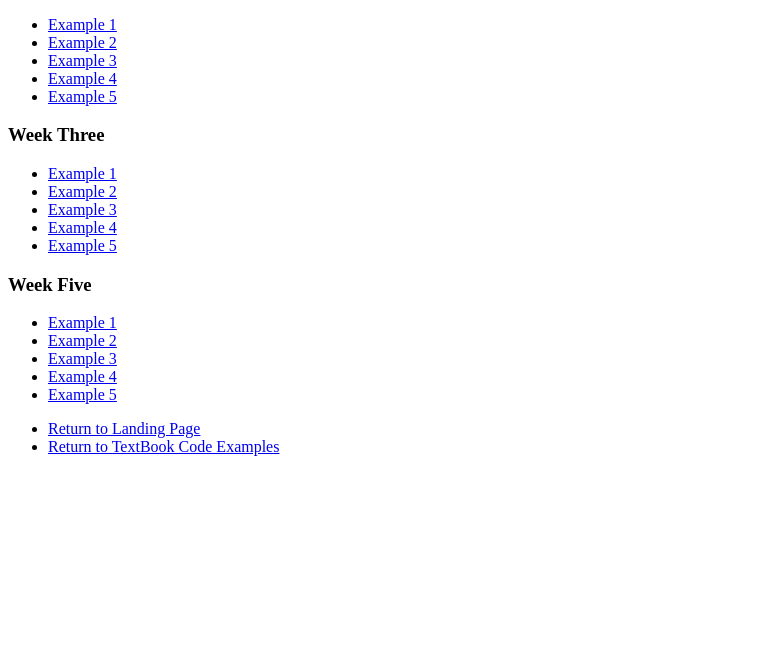
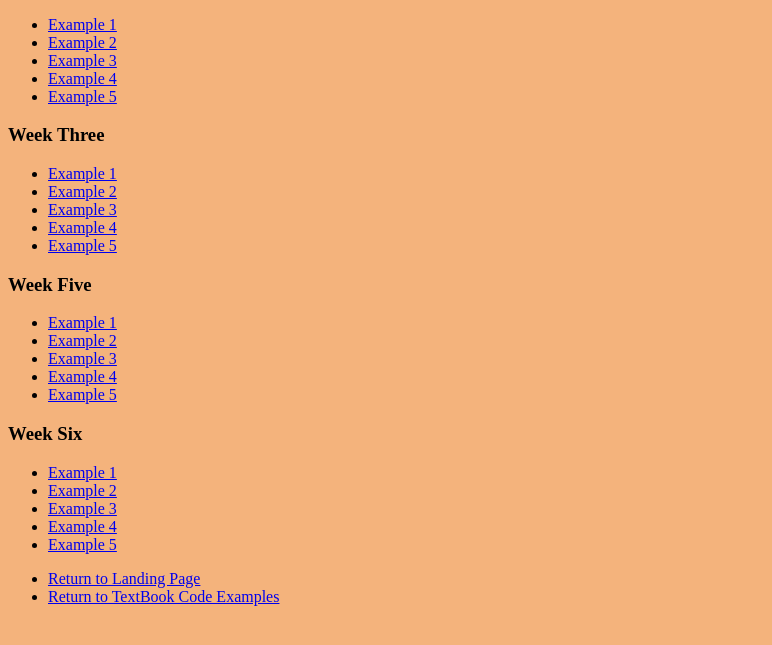
Before and after one commit to zachxjackson/INFM212, a plain HTML site: page textbook.html in a window 1280 px wide. Shown: the part 105-750 px from the top of the page, without its empty margins (0-772 px from the left). Drawn offline with Linux system fonts and the light colour scheme.

Commit message:
Add files via upload

```diff
--- a/textbook.html
+++ b/textbook.html
@@ -3,6 +3,7 @@
 <head>
 	<title> TextBook Examples </title>
 </head>
+<body bgcolor = "#F4B37C" >
 <body>
 
 <h1> INFM 212: Web Development (TextBook Examples) <h1>
@@ -42,6 +43,18 @@
 
 </ul>
 
+<h3> Week Six </h3>
+<ul>
+	<li> <a href ="labs/lab2.html"  target = "_blank" >Example 1</a> </li>
+	<li> <a href ="labs/lab3.html"  target = "_blank" >Example 2</a> </li>
+   <li> <a href ="#"  target = "_blank" >Example 3</a> </li>
+   <li> <a href ="#"  target = "_blank" >Example 4</a> </li>
+   <li> <a href ="#"  target = "_blank" >Example 5</a> </li>
+
+
+
+</ul>
+
 <ul>
 
 
```
Also changed, not shown: index.html (+2 -2 lines).
